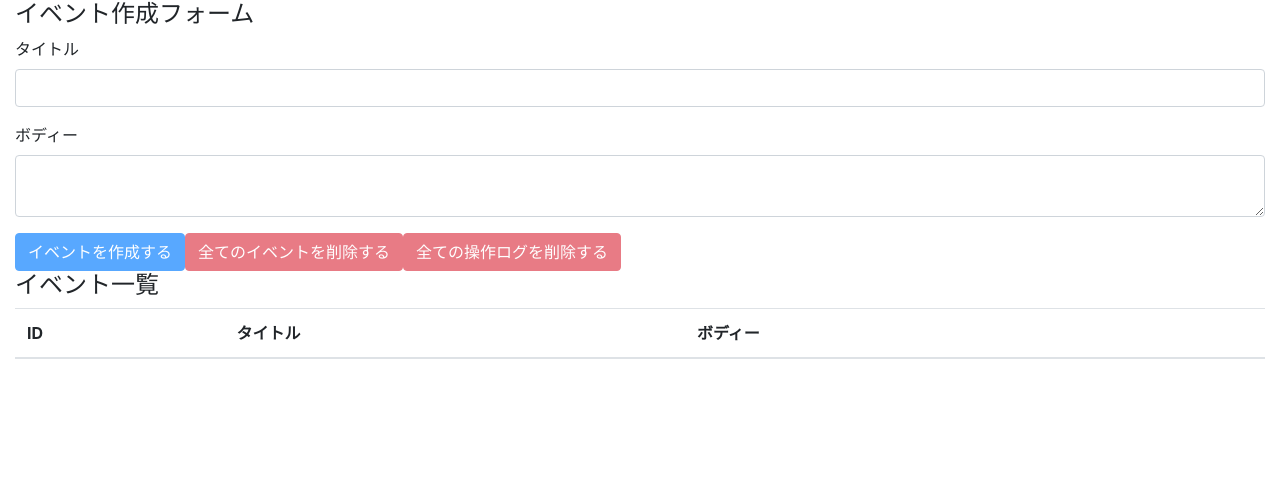
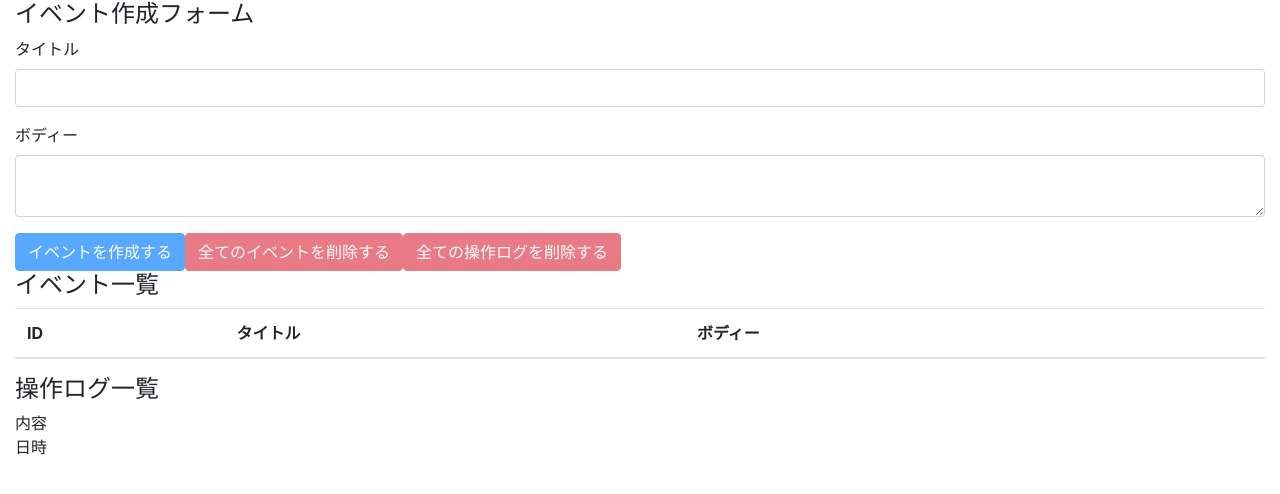
Before and after one commit to takafumiwao/react-hooks-101, a React (Create React App) app: page / in a window 1280 px wide. Shown: the top 494 px of the page. Built offline with nearby package versions, Linux system fonts and the light colour scheme.

Commit message:
display all operationLogs

```diff
--- a/src/components/App.js
+++ b/src/components/App.js
@@ -4,6 +4,7 @@
 
 import AppContext from '../contexts/AppContext'
 import Events from './Events'
+import OperationLogs from './OperationLogs'
 import EventForm from './EventForm'
 import reducer from '../reducers'
 
@@ -20,6 +21,7 @@
       <div className="container-fluid">
       <EventForm />
       <Events />
+      <OperationLogs />
     </div>
     </AppContext.Provider>
   );
--- a/src/components/Event.js
+++ b/src/components/Event.js
@@ -1,14 +1,23 @@
 import React, {useContext} from 'react'
 
-import { DELETE_EVENT } from '../actions'
+import { DELETE_EVENT, ADD_OPERATION_LOG } from '../actions'
 import AppContext from '../contexts/AppContext'
+import { timeCurrentIso8601 } from '../utils'
 
 const Event = ({event}) => {
     const id = event.id
     const {dispatch} = useContext(AppContext)
     const handleClickDeleteButton = () => {
         const result = window.confirm(`イベント(id=${id})を削除しますか?`)
-        if (result) dispatch({ type: DELETE_EVENT, id})
+        if (result) {
+            dispatch({ type: DELETE_EVENT, id})
+            dispatch({
+                type: ADD_OPERATION_LOG,
+                description: `イベント(id=${id})を削除しました`,
+                operatedAt: timeCurrentIso8601()
+            })
+        }
+
     }
 
     return (<tr>
--- a/src/components/EventForm.js
+++ b/src/components/EventForm.js
@@ -18,7 +18,7 @@
 
     dispatch({
       type: ADD_OPERATION_LOG,
-      description: '',
+      description: 'イベントを作成しました',
       operatedAt: timeCurrentIso8601()
     })
 
--- /dev/null
+++ b/src/components/OperationLog.js
@@ -0,0 +1,11 @@
+import React from 'react'
+
+const OperationLog = ({operationLog}) => {
+    return (
+        <tr>
+          <td>{operationLog.description}</td>
+          <td>{operationLog.operatedAt}</td>
+        </tr>
+    )
+}
+export default OperationLog
--- /dev/null
+++ b/src/components/OperationLogs.js
@@ -0,0 +1,28 @@
+import React, { useContext } from 'react'
+import AppContext from '../contexts/AppContext'
+import OperationLog from './OperationLog'
+
+const OperationLogs = () => {
+    useContext(AppContext)
+    const { state } = useContext(AppContext)
+    return (
+        <>
+        <h4>操作ログ一覧</h4>
+        <table className="table table-hover">
+            <thead>
+                <tr>内容</tr>
+                <tr>日時</tr>
+            </thead>
+            <tbody>
+                {
+                    state.operationLogs.map((operationLog, index) => {
+                        return <OperationLog key={index} operationLog={operationLog} />
+                    })
+                }
+            </tbody>
+        </table>
+        </>
+    )
+}
+
+export default OperationLogs
```
